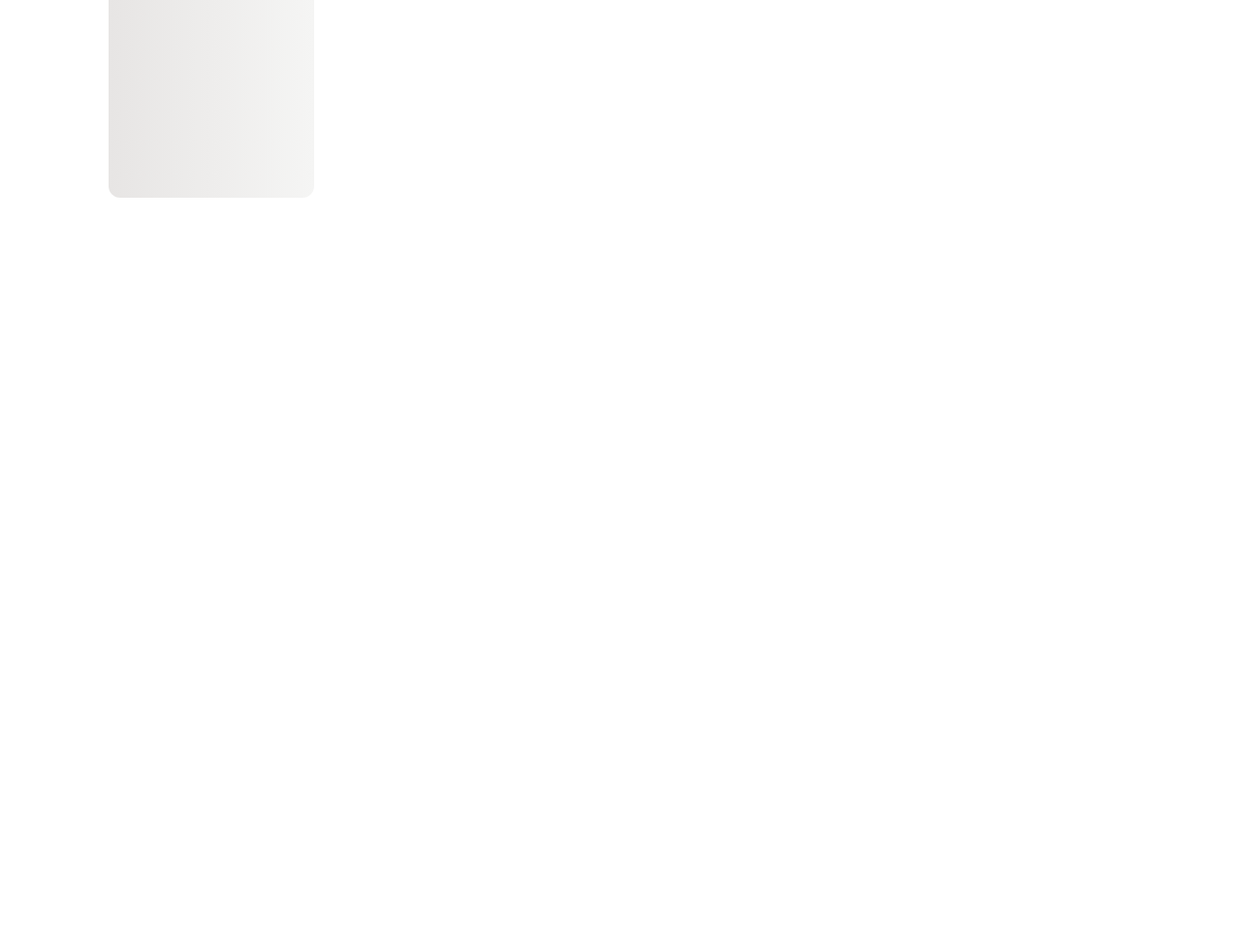
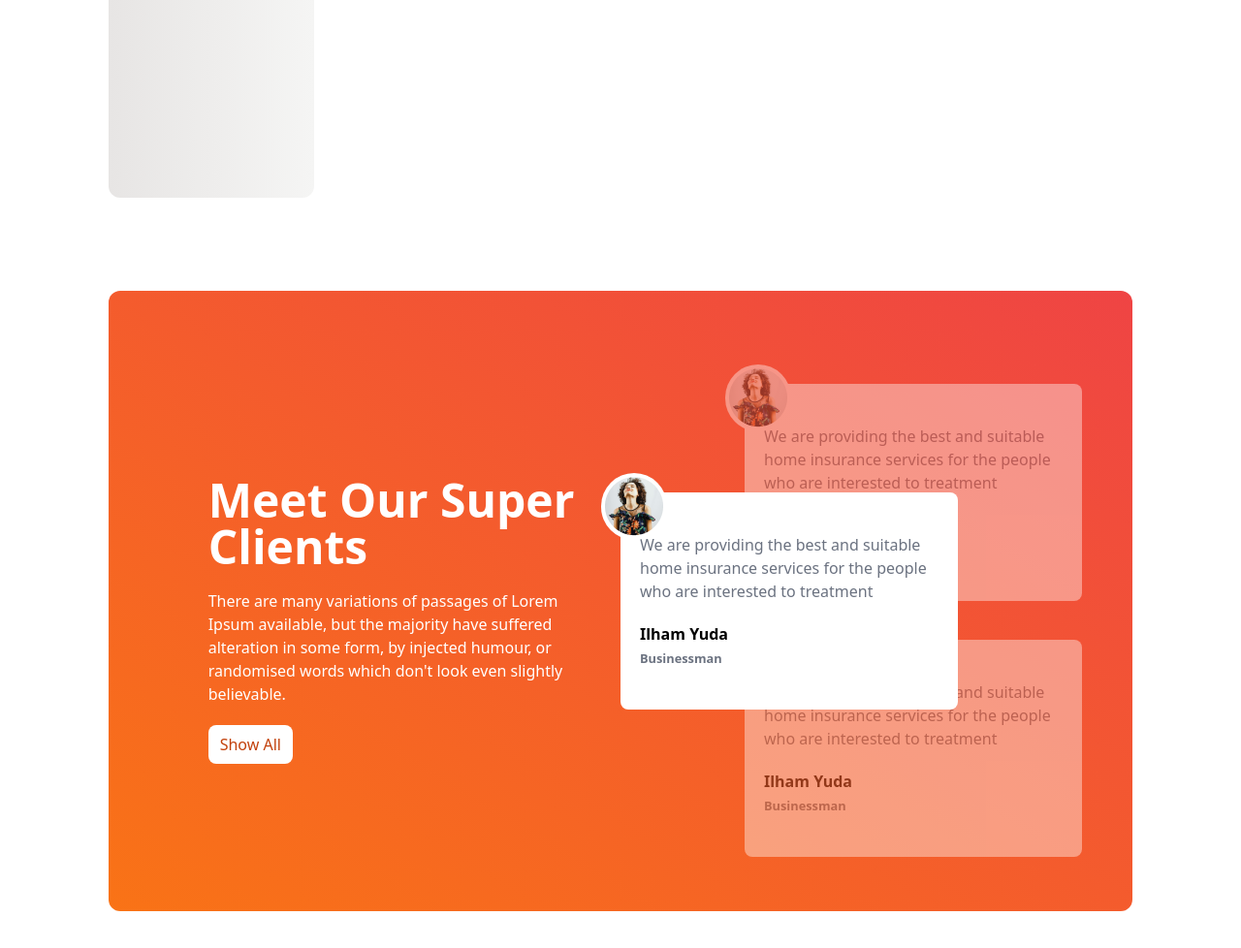
Before and after one commit to Raihan00016/tea-house-with-tailwind, a plain HTML site: page index.html in a window 1280 px wide. Shown: the part 2010-2988 px from the top of the page at 97% size. Before the commit the page ends 2310 px from the top, so only its background shows below. Drawn offline with nearby package versions, Linux system fonts and the light colour scheme.

Commit message:
review section complete

```diff
--- a/index.html
+++ b/index.html
@@ -138,6 +138,71 @@
                     <p class="text-gray-500">Premium Quality that makes tea more elegant and more durable when you use
                         it.</p>
                 </div>
+
+
+
+            </div>
+        </section>
+
+        <!-- Reviews Section -->
+        <section class="mb-24">
+            <div
+                class="bg-gradient-to-tr from-orange-500 to-red-500 rounded-xl grid grid-cols-1 lg:grid-cols-2 text-white px-7 md:px-16">
+
+                <!-- Text Section -->
+                <div class="flex justify-center items-center overflow-hidden">
+                    <div class="w-5/6">
+                        <h1 class="text-5xl font-bold mb-5 mt-10">Meet Our Super Clients</h1>
+                        <p class="mb-5">There are many variations of passages of Lorem Ipsum available, but the majority
+                            have suffered alteration in some form, by injected humour, or randomised words which don't
+                            look even slightly believable. </p>
+                        <button class="bg-white text-orange-700 px-3 py-2 rounded-lg">Show All</button>
+                    </div>
+                </div>
+
+                <!-- Reviews Card Section -->
+                <div class="relative py-24">
+                    <!-- Middle Card -->
+                    <div class="absolute z-10 top-44 md:top-52">
+                        <div class="h-56 w-full md:w-3/4 bg-white text-black rounded-lg flex items-center px-5">
+                            <div class="absolute -top-5 -left-5 bg-white rounded-full"><img class="p-1"
+                                    src="images/client.png" alt=""></div>
+                            <div>
+                                <p class="text-gray-500 mb-5">We are providing the best and suitable home insurance
+                                    services
+                                    for the people who are interested to treatment</p>
+                                <h1 class="font-bold">Ilham Yuda</h1>
+                                <small class="font-bold text-gray-500">Businessman</small>
+                            </div>
+                        </div>
+                    </div>
+
+                    <!-- top card -->
+                    <div
+                        class="relative left-8 md:left-32 h-56 w-full md:w-3/4 bg-white text-black rounded-lg flex items-center px-5 opacity-40">
+                        <div class="absolute -top-5 -left-5 bg-white rounded-full"><img class="p-1"
+                                src="images/client.png" alt=""></div>
+                        <div>
+                            <p class="text-gray-500 mb-5">We are providing the best and suitable home insurance services
+                                for the people who are interested to treatment</p>
+                            <h1 class="font-bold">Ilham Yuda</h1>
+                            <small class="font-bold text-gray-500">Businessman</small>
+                        </div>
+                    </div>
+
+                    <!-- bottom card -->
+                    <div
+                        class="relative left-8 md:left-32 top-10 h-56 w-full md:w-3/4 bg-white text-black rounded-lg flex items-center px-5 opacity-40">
+                        <div class="absolute -top-5 -left-5 bg-white rounded-full"><img class="p-1"
+                                src="images/client.png" alt=""></div>
+                        <div>
+                            <p class="text-gray-500 mb-5">We are providing the best and suitable home insurance services
+                                for the people who are interested to treatment</p>
+                            <h1 class="font-bold">Ilham Yuda</h1>
+                            <small class="font-bold text-gray-500">Businessman</small>
+                        </div>
+                    </div>
+                </div>
             </div>
         </section>
     </main>
```
